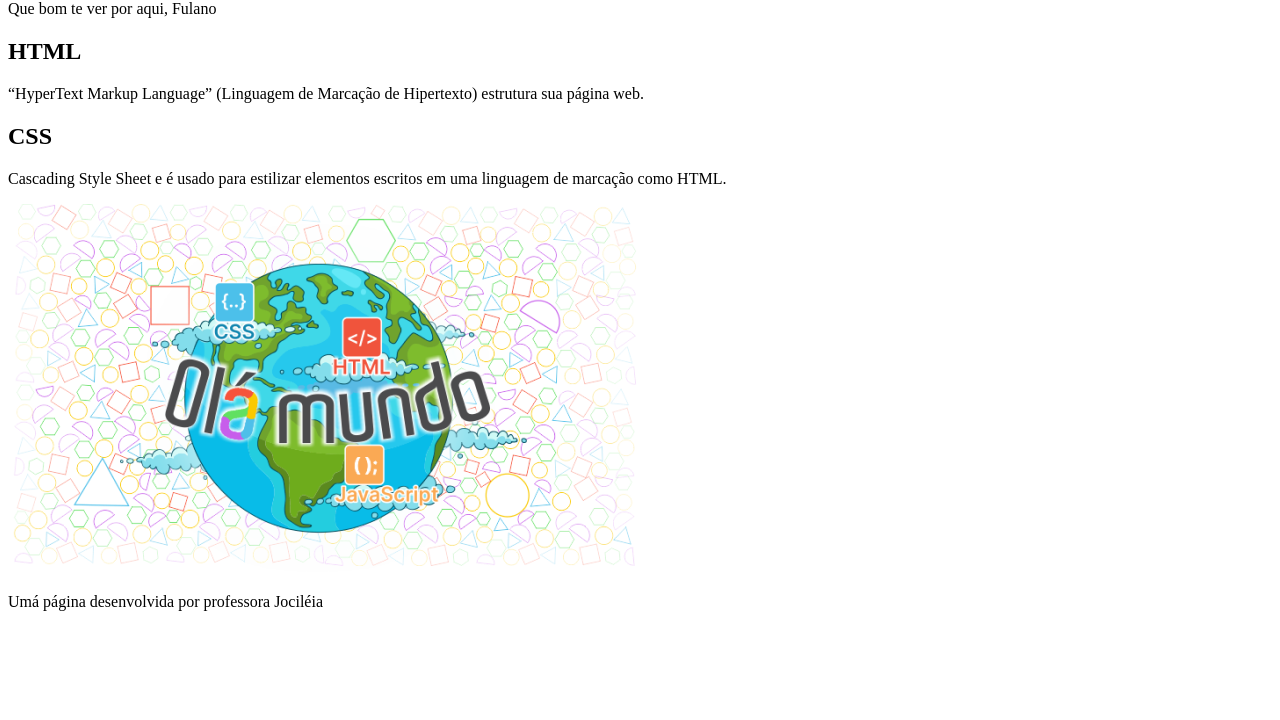
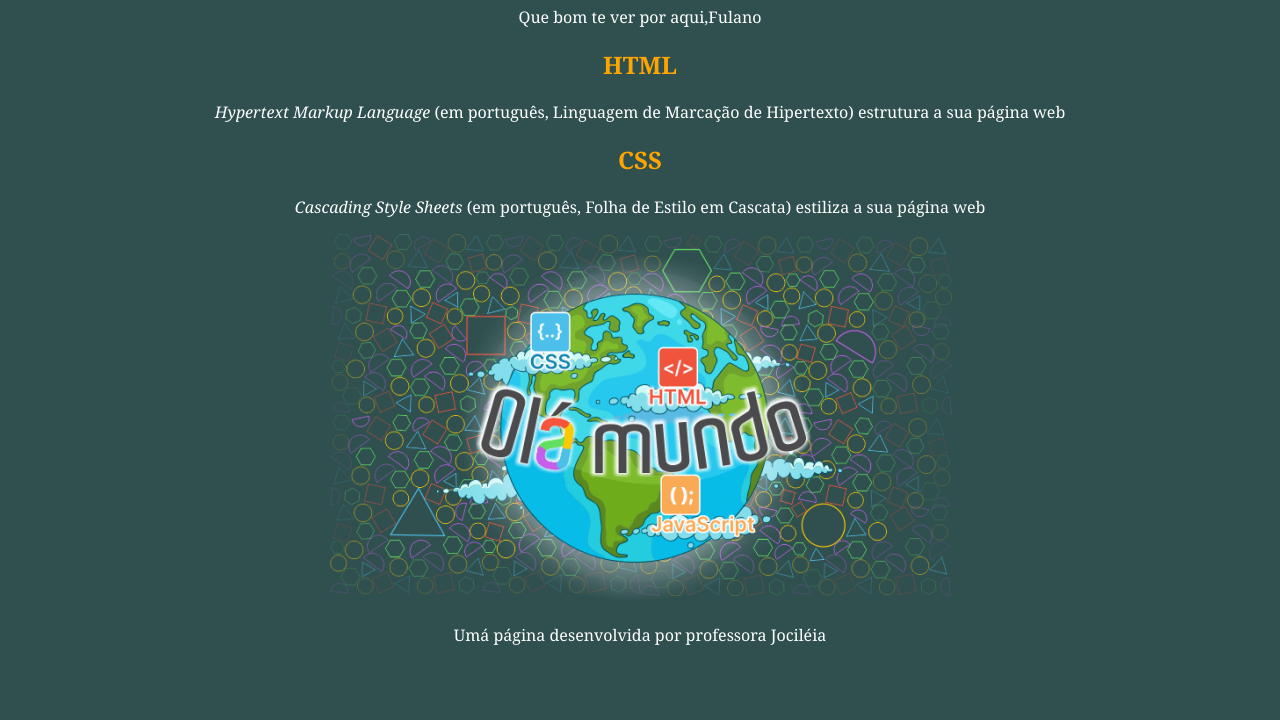
Before and after one commit to ProfLeia2024/HELLOWORLD, a plain HTML site: page index.html in a window 1280 px wide. Shown: the part 80-800 px from the top of the page. Drawn offline with Linux system fonts and the light colour scheme.

Commit message:
Aplicando estilo css

```diff
--- a/index.html
+++ b/index.html
@@ -1,28 +1,32 @@
 <!DOCTYPE html>
 <html lang="pt-br">
+
 <head>
     <meta charset="UTF-8">
     <meta name="viewport" content="width=device-width, initial-scale=1.0">
     <title>Olá Mundo!!!</title>
+    <link rel="stylesheet" href="style.css">
 </head>
+
 <body>
     <header>
-       <h1>Olá mundo</h1>
-       <p>Que bom te ver por aqui, Fulano</p>
+        <h1>Olá mundo</h1>
+        <p>Que bom te ver por aqui,<span id="nome uuário">Fulano</span></p>
 
     </header>
 
     <section>
         <h2>HTML</h2>
-        <p>“HyperText Markup Language”
-            (Linguagem de Marcação de Hipertexto) estrutura sua página web.</p>
+        <P><span class="texto-inglês">Hypertext Markup Language </span>(em português, Linguagem de Marcação de
+            Hipertexto) estrutura a sua página web</P>
 
-            <h2>CSS</h2>
-            <p>Cascading Style Sheet e é usado para
-            estilizar elementos escritos em uma
-             linguagem de marcação como HTML.</p>
 
-             <img src="imagem/Olá Mundo.png" alt="Imagem com a figura do planeta Terra, com figuras geométricas coloridas no fundo">
+        <h2>CSS</h2>
+        <P><span class="texto-inglês">Cascading Style Sheets </span>(em português, Folha de Estilo em Cascata) estiliza
+            a sua página web</P>
+
+        <img src="imagem/Olá Mundo.png"
+            alt="Imagem com a figura do planeta Terra, com figuras geométricas coloridas no fundo">
     </section>
 
 
@@ -32,4 +36,5 @@
     </footer>
 
 </body>
+
 </html>
--- /dev/null
+++ b/style.css
@@ -0,0 +1,16 @@
+h2{
+    color: orange;
+
+}
+body{
+    background-color: #305050;
+    color: white;
+    font-family: Cambria, Cochin, Georgia, Times, 'Times New Roman', serif;
+    text-align: center;
+}
+#nomeusuário {
+    font-weight: bold;
+}
+.texto-inglês{
+    font-style: italic;
+  }
```
